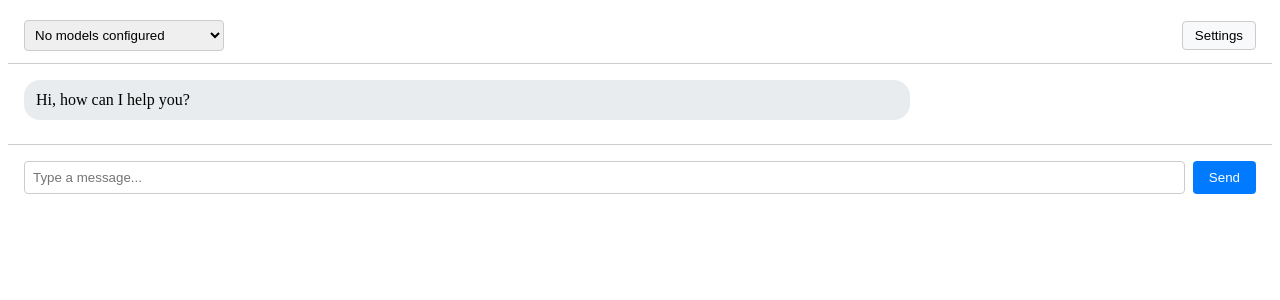
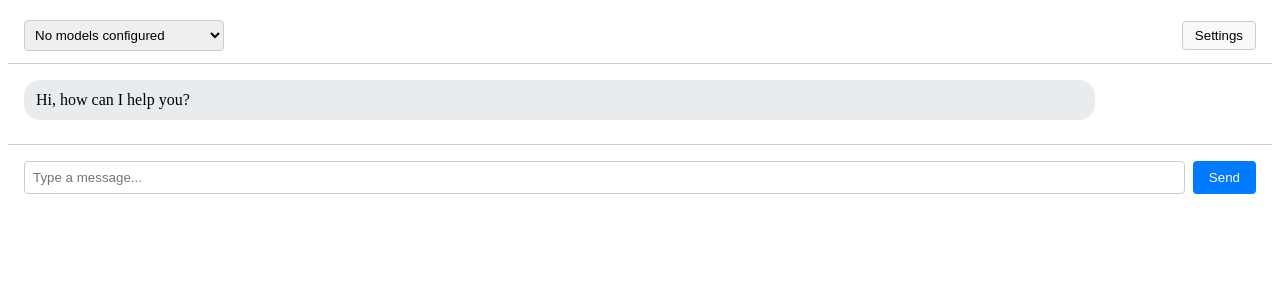
Before and after one commit to BlueSkyStatistics/chat-component, a React (Vite) app: page / in a window 1280 px wide. Shown: the top 300 px of the page. Built offline with nearby package versions, Linux system fonts and the light colour scheme.

Commit message:
Increase max-width of messages in chat component and reset margin for chat input area

```diff
--- a/src/Chat.css
+++ b/src/Chat.css
@@ -47,7 +47,7 @@
     margin-bottom: 8px;
     padding: 8px 12px;
     border-radius: 16px;
-    max-width: 70%;
+    max-width: 85%;
     overflow-x: auto;
     display: flex;
     flex-direction: column;
@@ -396,6 +396,7 @@
     display: flex;
     padding: 16px;
     border-top: 1px solid #ccc;
+    margin: 0;
 }
 
 .chat-input {
```
